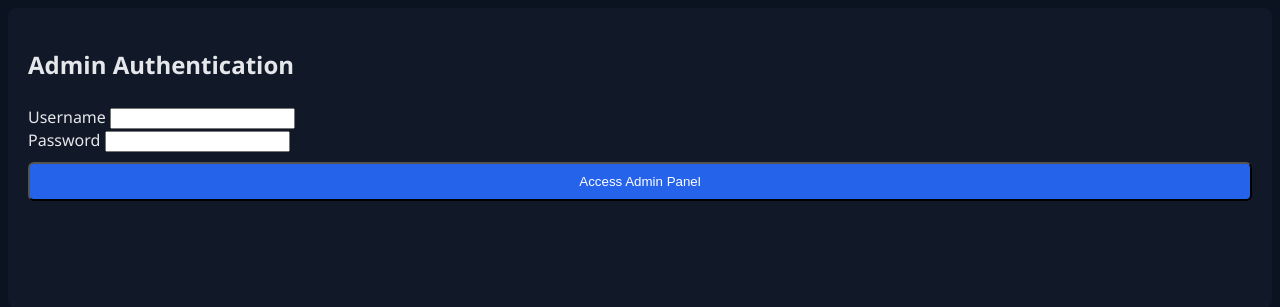
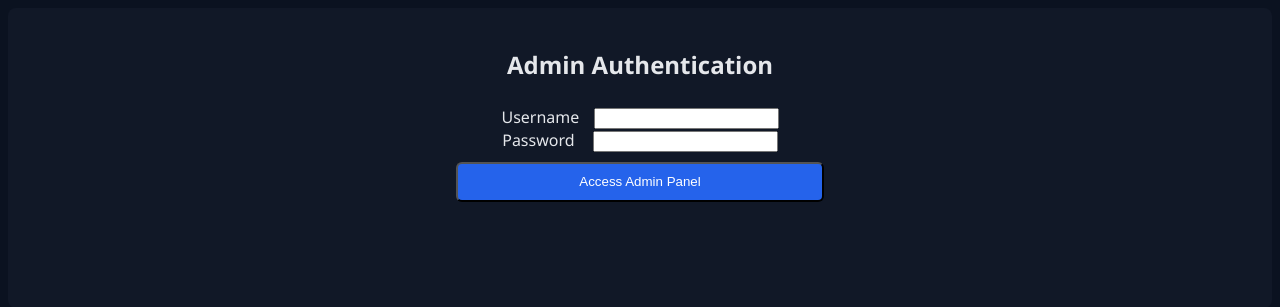
Before and after one commit to nirav-patel-19/n-firewall-ids, a Flask app: page /login in a window 1280 px wide. Shown: the top 307 px of the page. Run offline with Flask 3, Linux system fonts and the light colour scheme.

Commit message:
Stage-10: Fixed some UI issues

```diff
--- a/dashboard/static/style.css
+++ b/dashboard/static/style.css
@@ -52,6 +52,7 @@ body {
     background:#111827;
     border-radius:8px;
     overflow:hidden;
+    margin: 50px 0;
 }
 
 table { width:100%; border-collapse:collapse; }
@@ -66,9 +67,12 @@ tr:hover { background:#1f2937; }
 .text-green { color:#10b981; }
 
 .btn {
-    padding:10px 15px;
-    background:#2563eb;
-    color:white;
-    border-radius:6px;
-    text-decoration:none;
+  padding: 10px 15px;
+  background: #2563eb;
+  color: white;
+  border-radius: 6px;
+  text-decoration: none;
+  align-content: center;
+  height: 40px;
+  align-self: center;
 }
--- a/dashboard/templates/login.html
+++ b/dashboard/templates/login.html
@@ -6,24 +6,24 @@
     <link rel="stylesheet" href="{{ url_for('static', filename='style.css') }}">
 </head>
 <body>
-    <div class="container login-wrapper">
+    <div class="container login-wrapper" style="">
         <div class="card login-card">
-            <h2 style="color: var(--accent-blue); margin-bottom: 25px;">Admin Authentication</h2>
+            <h2 style="color: var(--accent-blue); margin-bottom: 25px; text-align:center;">Admin Authentication</h2>
 
             {% if error %}
             <p style="color: var(--accent-red); margin-bottom: 15px; text-align: center;">{{ error }}</p>
             {% endif %}
 
             <form method="POST" action="/login">
-                <div class="form-group">
-                    <label>Username</label>
+                <div class="form-group" style="text-align:center;">
+                    <label style="margin-right: 10px;">Username</label>
                     <input type="text" name="username" class="form-control" required>
                 </div>
-                <div class="form-group">
-                    <label>Password</label>
+                <div class="form-group" style="text-align:center;">
+                    <label style="margin-right: 14px;">Password</label>
                     <input type="password" name="password" class="form-control" required>
                 </div>
-                <button type="submit" class="btn btn-blue" style="width: 100%; margin-top: 10px;">Access Admin Panel</button>
+                <button type="submit" class="btn btn-blue" style="display: block; width: 30%; margin:10px auto; text-align:center;">Access Admin Panel</button>
             </form>
         </div>
     </div>
```
Also changed, not shown: dashboard/templates/admin.html (+5 -5 lines), storage/events.db, storage/metrics.db, 2 other files.
